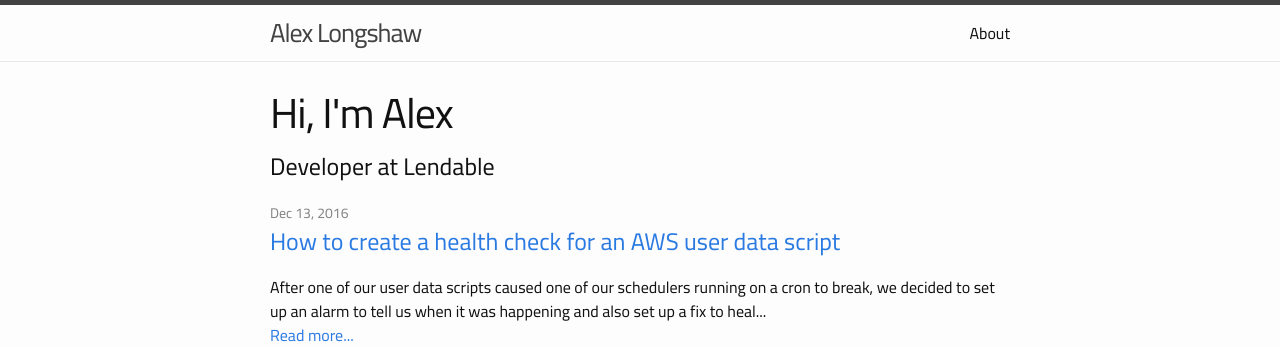
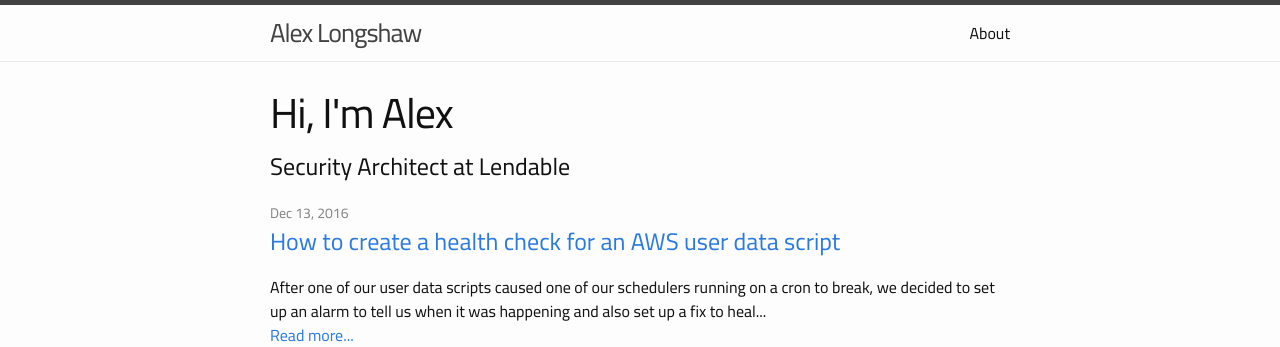
Before and after one commit to alexlongshaw/alexlongshaw.github.io, a Jekyll site: the page built from index.html, in a window 1280 px wide. Shown: the top 347 px of the page. Built offline with Jekyll 4.4.1, drawn with Linux system fonts in a browser that asks for light colours.

Commit message:
Remove comments and external posts

```diff
--- a/index.html
+++ b/index.html
@@ -5,7 +5,7 @@
 <div class="home">
 
   <h1 class="post-title">Hi, I'm Alex</h1>
-  <h2>Developer at Lendable</h2>
+  <h2>Security Architect at Lendable</h2>
 
   <ul class="post-list">
     {% for post in site.posts %}
@@ -13,23 +13,12 @@
         <span class="post-meta">{{ post.date | date: "%b %-d, %Y" }}</span>
 
         <h2>
-          <a class="post-link" href="
-            {% if post.link %}
-              {{ post.link }}
-            {% else %}
-              {{ post.url | prepend: site.baseurl }}
-            {% endif %}
-              "
-          >
+          <a class="post-link" href="{{ post.url | prepend: site.baseurl }}">
             {{ post.title }}
           </a>
         </h2>
         {{ post.content | strip_html | truncatewords:40 }}<br>
-        {% if post.link %}
-            <a href="{{ post.link }}">Read more...</a><br><br>
-        {% else %}
-            <a href="{{ post.url }}">Read more...</a><br><br>
-        {% endif %}
+        <a href="{{ post.url }}">Read more...</a><br><br>
       </li>
     {% endfor %}
   </ul>
```
Also changed, not shown: _layouts/post.html (+0 -15 lines).
